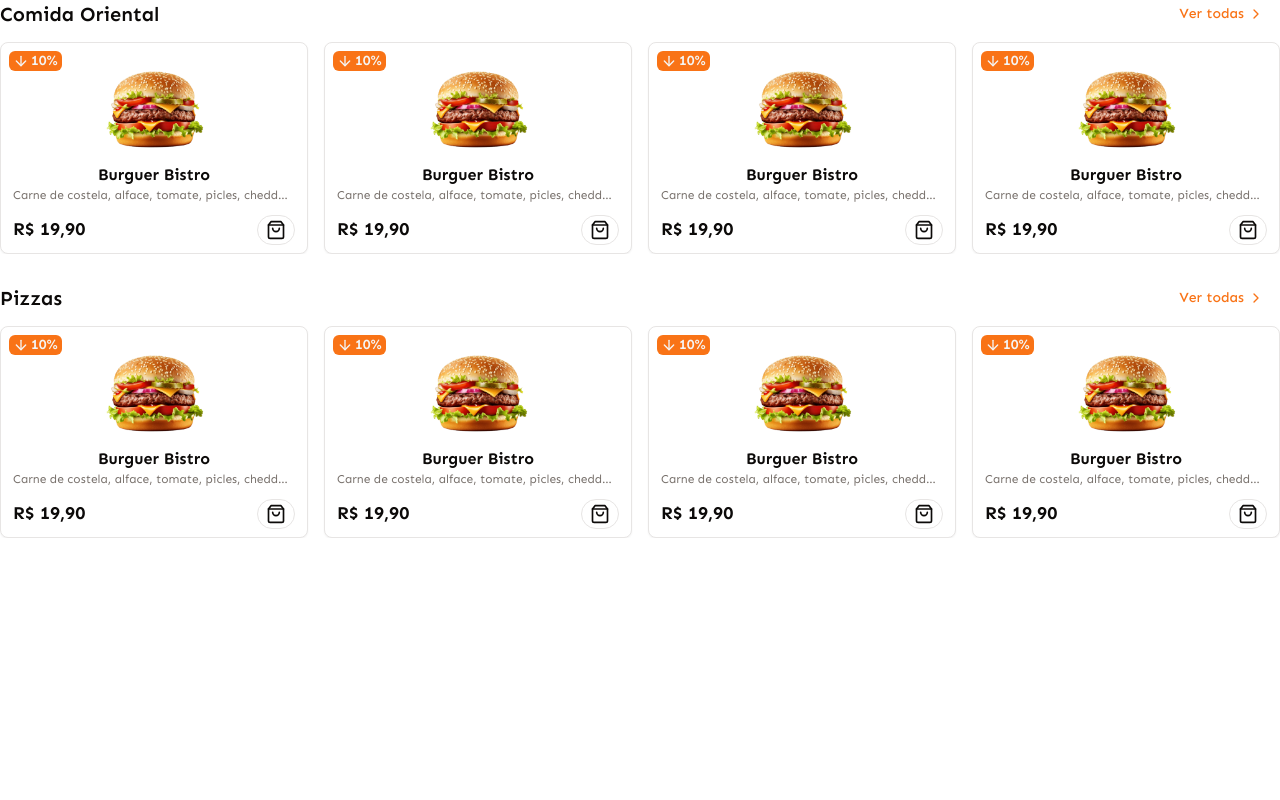
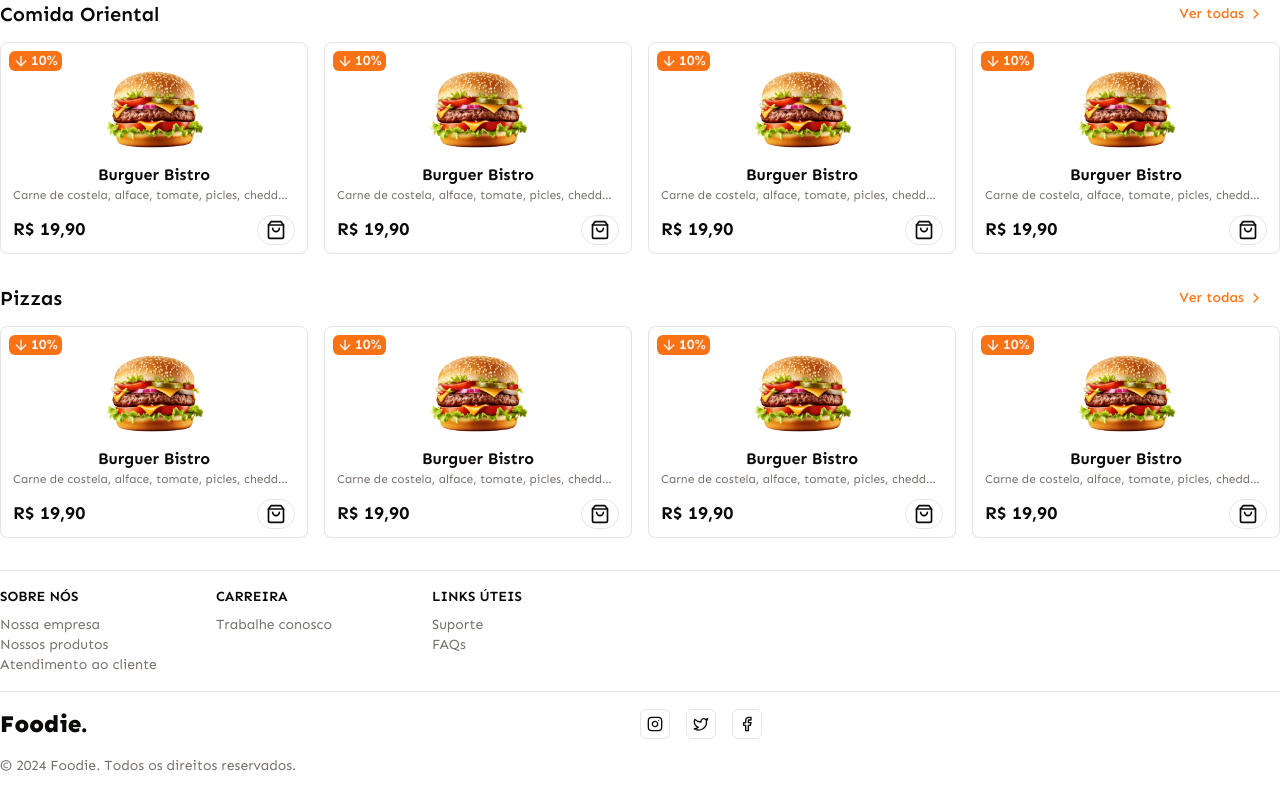
Before and after one commit to gustavogarciac/foodie, a Next.js app: page / in a window 1280 px wide. Shown: the part 1370-2170 px from the top of the page. Before the commit the page ends 1908 px from the top, so only its background shows below. Built offline with nearby package versions, Linux system fonts and the light colour scheme.

Commit message:
feat: footer component

```diff
--- a/src/app/(dashboard)/layout.tsx
+++ b/src/app/(dashboard)/layout.tsx
@@ -1,5 +1,6 @@
 import React, { PropsWithChildren } from 'react'
 
+import { Footer } from '@/components/footer'
 import { GlobalSearch } from '@/components/global-search'
 import { Header } from '@/components/header'
 
@@ -11,6 +12,10 @@ const DashboardLayout = (props: PropsWithChildren) => {
         <GlobalSearch />
       </div>
       {props.children}
+
+      <div className="mt-8 border-t border-border">
+        <Footer />
+      </div>
     </div>
   )
 }
--- /dev/null
+++ b/src/components/footer.tsx
@@ -0,0 +1,72 @@
+import { FacebookIcon, InstagramIcon, TwitterIcon } from 'lucide-react'
+import Link from 'next/link'
+import React from 'react'
+
+import { Container } from './container'
+import { Button } from './ui/button'
+import { Separator } from './ui/separator'
+
+export const Footer = () => {
+  return (
+    <Container>
+      <footer className="mt-4 flex w-full flex-col space-y-4 pb-6">
+        <div className="grid grid-cols-3 gap-4 lg:grid-cols-6">
+          <div className="flex flex-col gap-2">
+            <span className="text-sm font-semibold uppercase">Sobre Nós</span>
+            <ul>
+              <li className="list-none text-sm text-muted-foreground">
+                <Link href="/about">Nossa empresa</Link>
+              </li>
+              <li className="list-none text-sm text-muted-foreground">
+                <Link href="/about">Nossos produtos</Link>
+              </li>
+              <li className="list-none text-sm text-muted-foreground">
+                <Link href="/about">Atendimento ao cliente</Link>
+              </li>
+            </ul>
+          </div>
+          <div className="flex flex-col gap-2">
+            <span className="text-sm font-semibold uppercase">Carreira</span>
+            <ul>
+              <li className="list-none text-sm text-muted-foreground">
+                <Link href="/about">Trabalhe conosco</Link>
+              </li>
+            </ul>
+          </div>
+          <div className="flex flex-col gap-2">
+            <span className="text-sm font-semibold uppercase">Links úteis</span>
+            <ul>
+              <li className="list-none text-sm text-muted-foreground">
+                <Link href="/about">Suporte</Link>
+              </li>
+              <li className="list-none text-sm text-muted-foreground">
+                <Link href="/about">FAQs</Link>
+              </li>
+            </ul>
+          </div>
+        </div>
+
+        <Separator className="my-2" />
+
+        <div className="grid grid-cols-2 items-center justify-center">
+          <h1 className="text-2xl font-extrabold">Foodie.</h1>
+          <div className="flex flex-row gap-4">
+            <Button size="icon" variant="outline" className="h-fit w-fit p-1.5">
+              <InstagramIcon className="h-4 w-4" />
+            </Button>
+            <Button size="icon" variant="outline" className="h-fit w-fit p-1.5">
+              <TwitterIcon className="h-4 w-4" />
+            </Button>
+            <Button size="icon" variant="outline" className="h-fit w-fit p-1.5">
+              <FacebookIcon className="h-4 w-4" />
+            </Button>
+          </div>
+        </div>
+
+        <p className="text-sm text-muted-foreground">
+          © {new Date().getFullYear()} Foodie. Todos os direitos reservados.
+        </p>
+      </footer>
+    </Container>
+  )
+}
```
